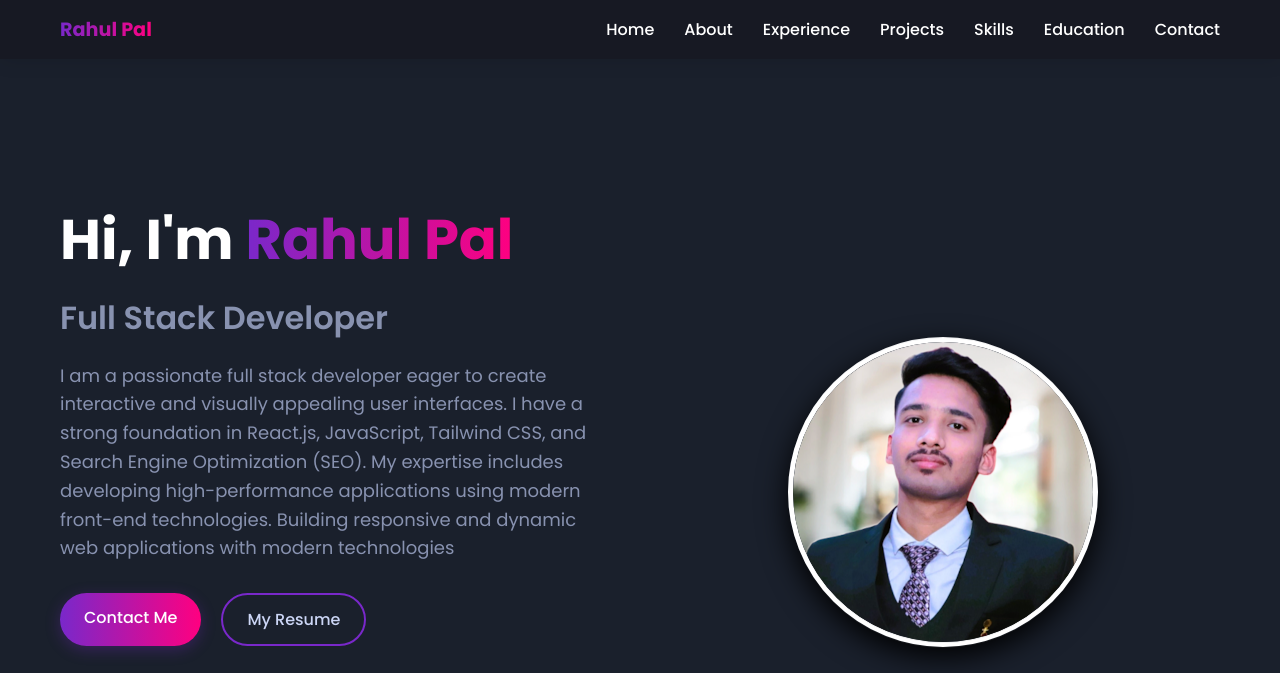
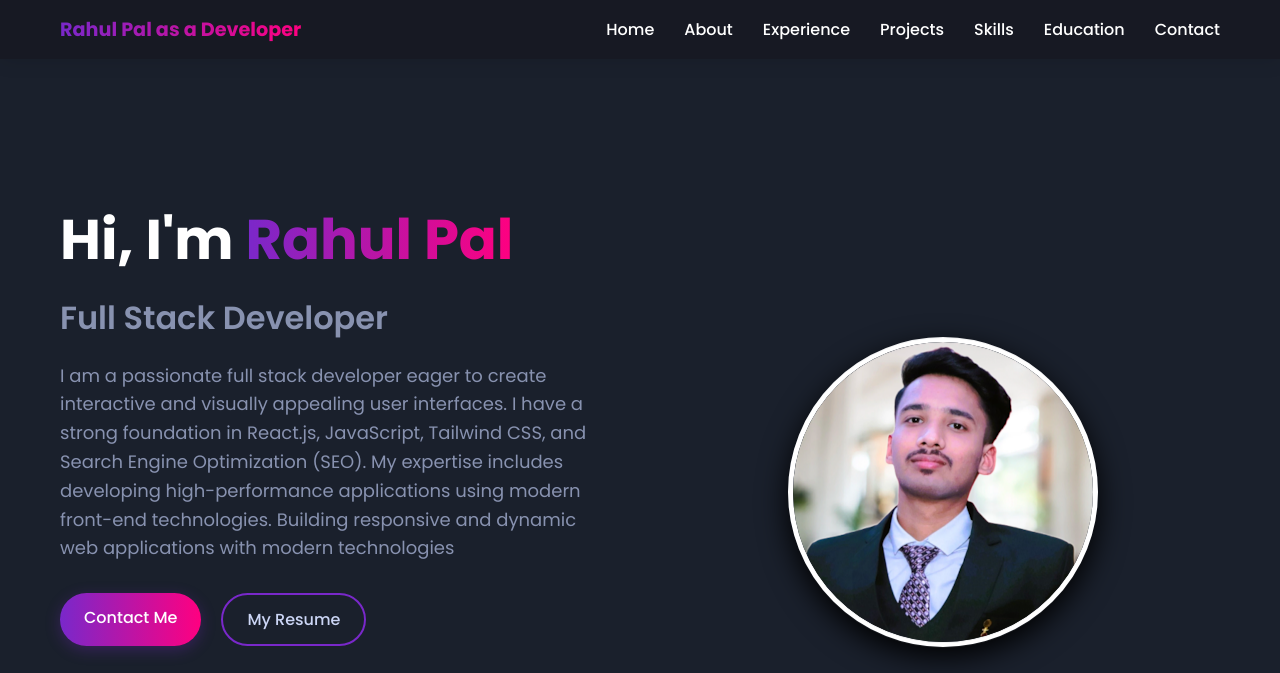
Before and after one commit to rahul-pal-mastizone/Rahul-Pal-Portfolio, a plain HTML site: page index.html in a window 1280 px wide. Shown: the top 673 px of the page. Drawn offline with Linux system fonts and the light colour scheme.

Commit message:
Small change in logo

```diff
--- a/index.html
+++ b/index.html
@@ -70,7 +70,7 @@
     <header>
         <nav class="navbar">
             <div class="container">
-                <div class="navbar-logo">Rahul Pal</div>
+                <div class="navbar-logo">Rahul Pal as a Developer</div>
                 <ul class="navbar-links">
                     <li><a href="#home">Home</a></li>
                     <li><a href="#about">About</a></li>
```
